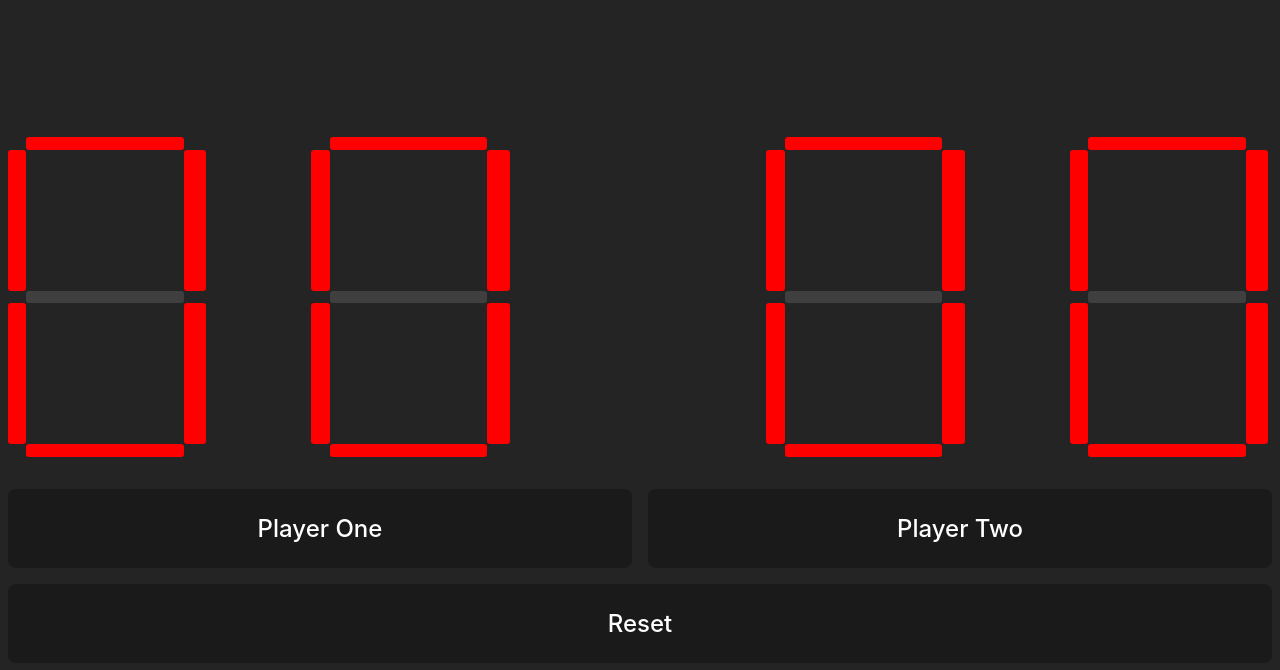
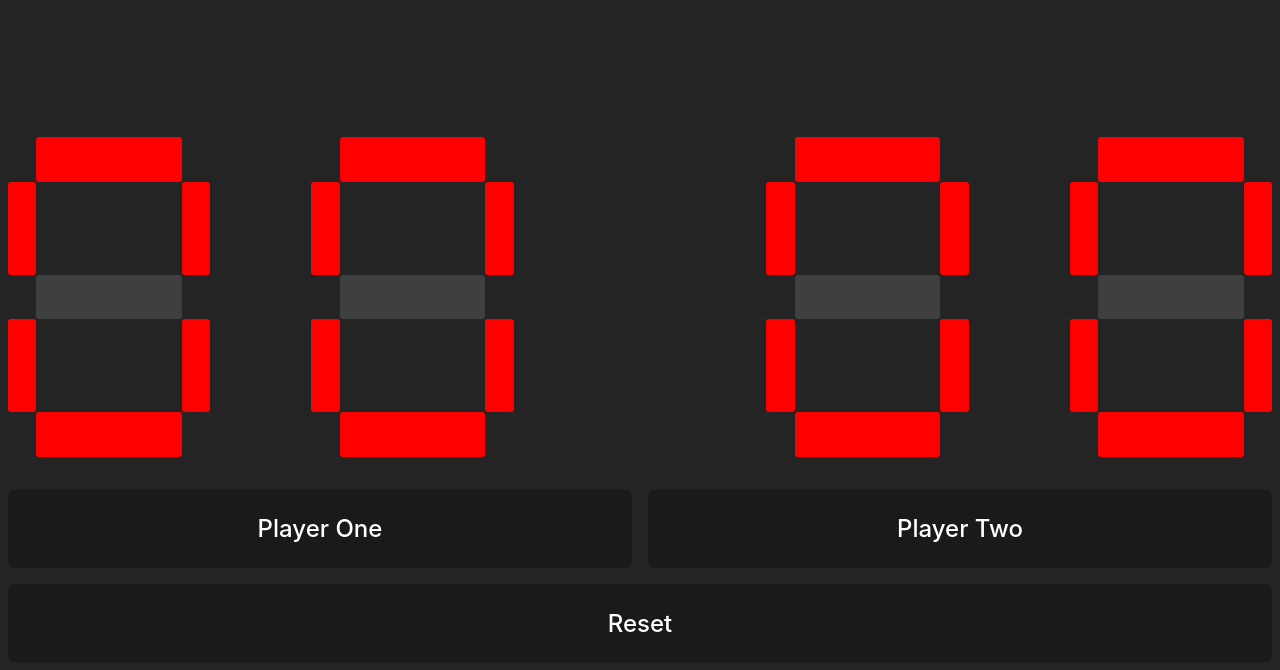
Before and after one commit to oslokommune/bordtennis, a Vue app: page / in a window 1280 px wide. Shown: the top 670 px of the page. Built offline with nearby package versions, Linux system fonts and the light colour scheme.

Commit message:
👌 Improve number symmetry

```diff
--- a/src/components/ScoreboardNumber.vue
+++ b/src/components/ScoreboardNumber.vue
@@ -46,8 +46,8 @@ export default {
 	display: grid;
 	width: 100%;
 
-	grid-template-columns: 9% 78% 11%;
-	grid-template-rows: 4% 44% 4% 44% 4%;
+	grid-template-columns: 14% 72% 14%;
+	grid-template-rows: 14% 29% 14% 29% 14%;
 
 	column-gap: 0;
 	row-gap: 0;
```
